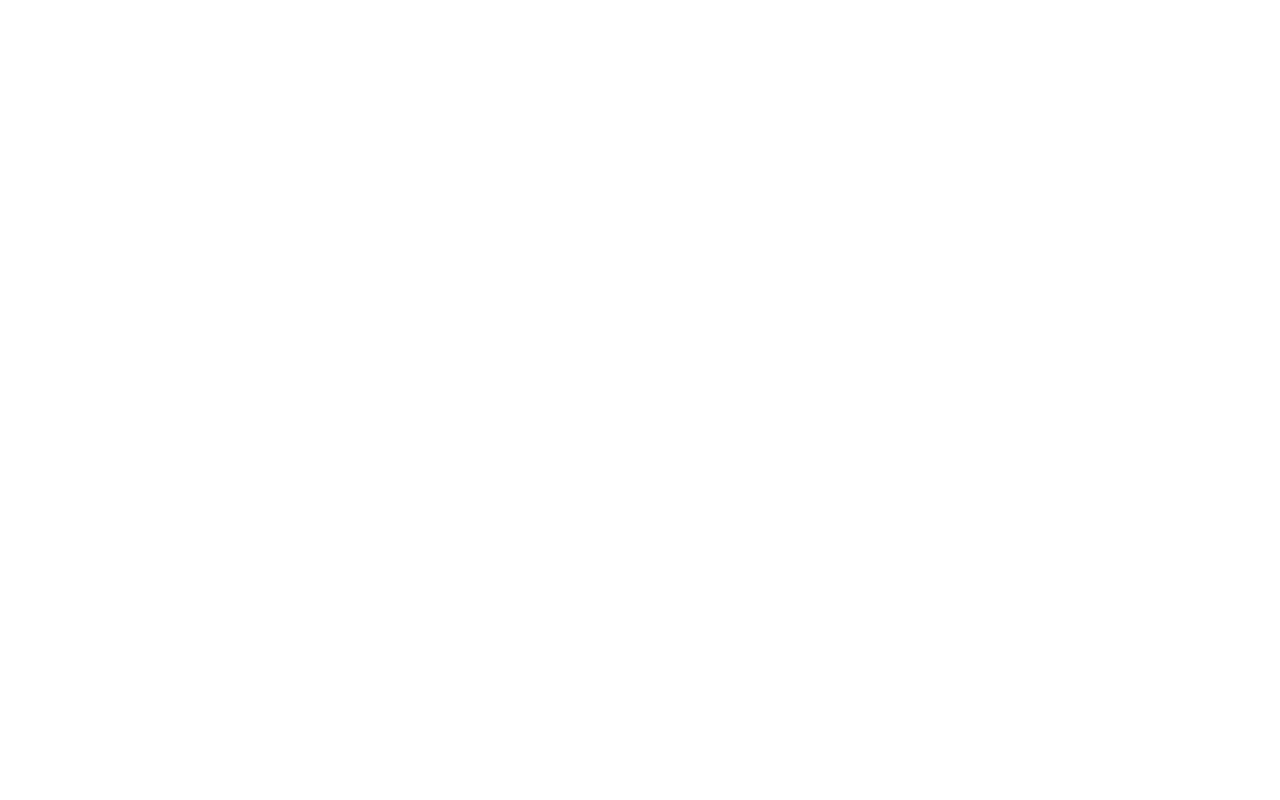
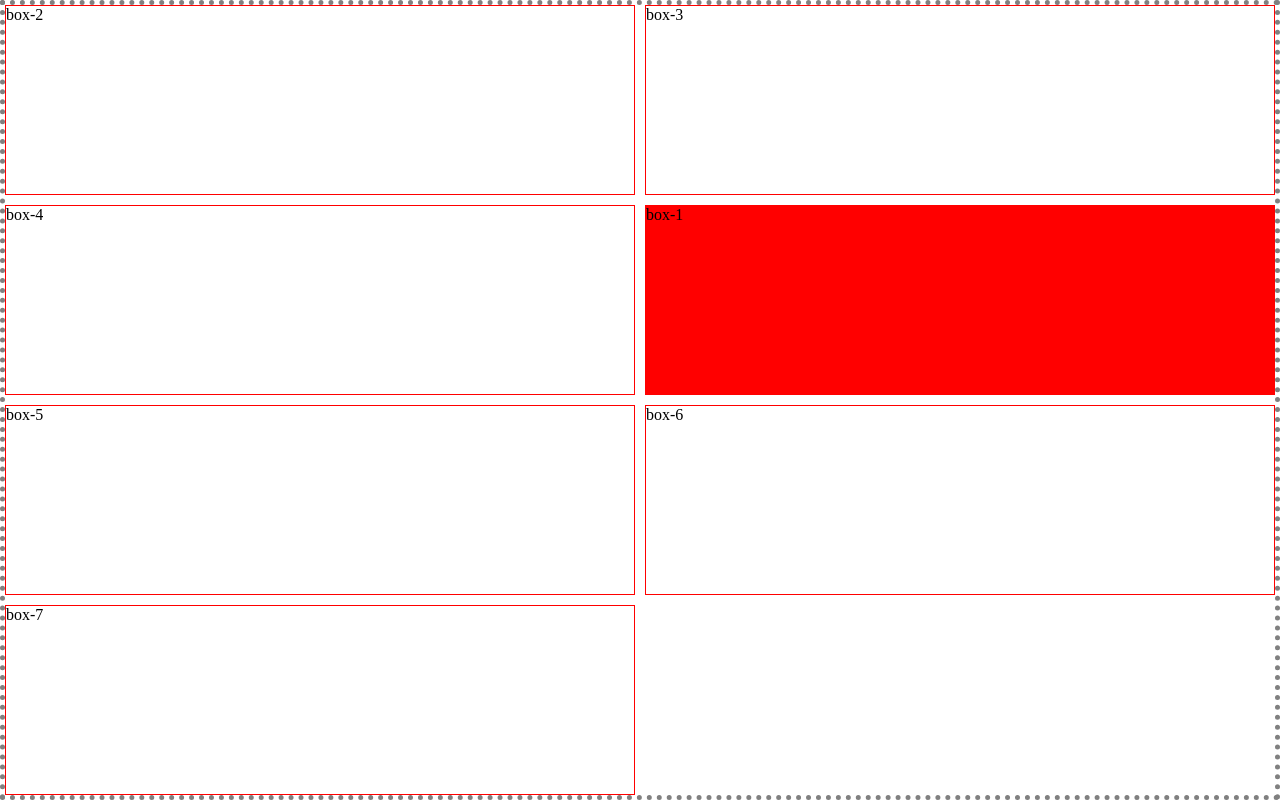
Before and after one commit to Shivam24S/Rnw-CSS, a plain HTML site: page 13.grid/index.html in a window 1280 px wide. Drawn offline with Linux system fonts and the light colour scheme.

Commit message:
grid layout added

```diff
--- a/13.grid/index.html
+++ b/13.grid/index.html
@@ -4,6 +4,18 @@
     <meta charset="UTF-8" />
     <meta name="viewport" content="width=device-width, initial-scale=1.0" />
     <title>Grid</title>
+    <link rel="stylesheet" href="style.css" />
   </head>
-  <body></body>
+  <body>
+    <div class="container">
+      <div class="box" id="box-1">box-1</div>
+      <div class="box" id="box-2">box-2</div>
+      <div class="box" id="box-3">box-3</div>
+      <div class="box" id="box-4">box-4</div>
+      <div class="box" id="box-5">box-5</div>
+      <div class="box" id="box-6">box-6</div>
+      <div class="box" id="box-7">box-7</div>
+      <!-- <div class="box" id="box-8">box-8</div> -->
+    </div>
+  </body>
 </html>
--- a/13.grid/style.css
+++ b/13.grid/style.css
@@ -3,3 +3,60 @@
   padding: 0;
   box-sizing: border-box;
 }
+
+.container {
+  height: 800px;
+  display: grid;
+  border: 5px dotted gray;
+  row-gap: 10px;
+  column-gap: 10px;
+  /* grid-template-columns: 100px 200px 300px 400px; */
+  /* grid-template-columns: 1fr 5fr 1fr 1fr; */
+  /* grid-template-columns: repeat(3, 1fr); */
+  /* justify-content: center; */
+  /* align-items: center;
+  align-content: center; */
+  /* grid-template-areas:
+    "hdr" "hdr" "hdr" "hdr"
+    "sbr" "main" "main" "main"
+    "sbr" "main" "main" "main"
+    "ftr" "ftr" "ftr" "ftr";
+} */
+
+.box {
+  border: 1px solid red;
+  /* height: 100px; */
+}
+
+/* #box-1 {
+  grid-column-start: 1;
+  grid-column-end: 4;
+  background-color: aquamarine;
+} */
+
+/* #box-2 { */
+/* background-color: purple; */
+/* grid-row-start: 2;
+  grid-row-end: 4; */
+/* grid-row: 2 / 6; */
+/* } */
+
+/* #box-7 {
+  grid-column: 1 / -1;
+  background-color: gold;
+}
+
+#box-5 {
+  grid-row: 3/6;
+  background-color: blueviolet;
+}
+
+#box-6 {
+  grid-row: 3/6;
+  background-color: red;
+} */
+
+#box-1 {
+  grid-area: hdr;
+  background-color: red;
+}
```
